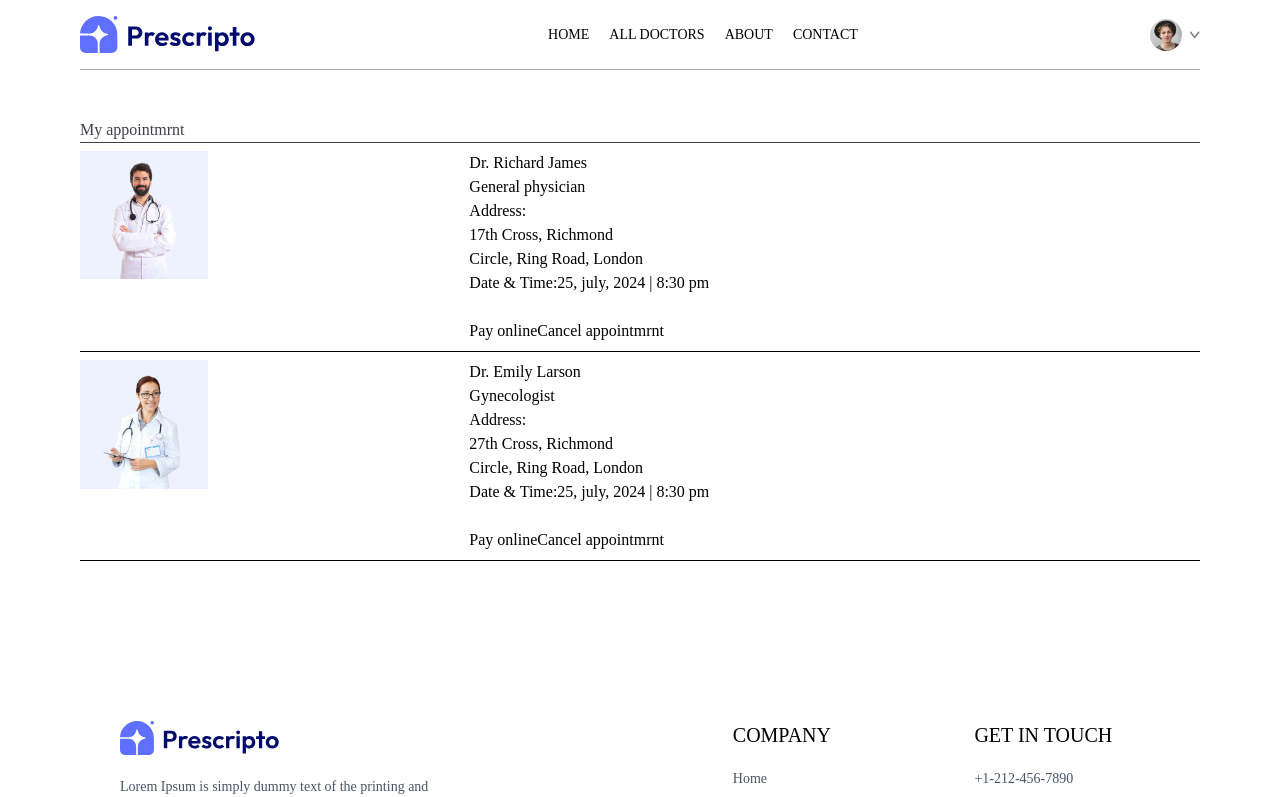
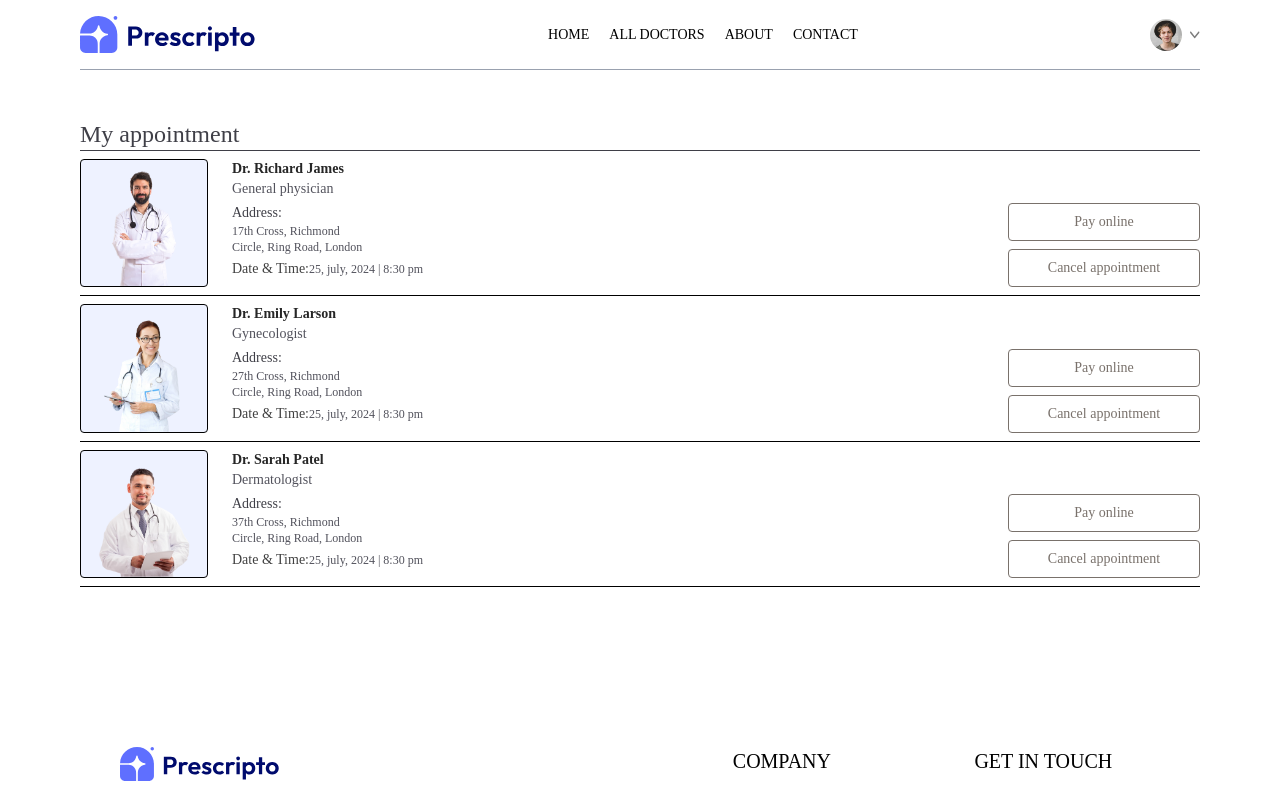
Before and after one commit to Nru707/Mejor-Project-college, a React (Vite) app in the folder frontend/: page /my-appointment in a window 1280 px wide. Shown: the top 797 px of the page. Built offline with nearby package versions, Linux system fonts and the light colour scheme.

Commit message:
"commit"

```diff
--- a/frontend/src/components/Navbar.jsx
+++ b/frontend/src/components/Navbar.jsx
@@ -4,7 +4,7 @@
 const Navbar = () => {
   const navigate = useNavigate();
 
-  //const [showMenu, setShowMenu] = useState(false);
+  const [showMenu, setShowMenu] = useState(false);
   const [token, setToken] = useState(true);
   return (
     <div className="flex items-center justify-between text-sm py-4 mb-5 border-b border-b-gray-400">
@@ -59,6 +59,20 @@
             Create Account
           </button>
         )}
+        <img onClick={() => setShowMenu(true)} className = "w-6 md:hidden" src={assets.menu_icon} alt=""/>
+        {/*--------------------------------------------------- mobile menu------------------------------------------*/}
+        <div className={`${showMenu ? 'fixed w-full' : 'h-0 w-0'} md:hidden right-0 top-0  bottom-0 z-20 overflow-hidden  bg-white transition-all`}>
+          <div className="flex items-center justify-between px-5 py-6">
+            <img className='w-36' src={assets.logo}/>
+            <img className="w-7" onClick={() => setShowMenu(false) } src={assets.cross_icon} />
+          </div>
+          <ul className="flex flex-col items-center gap-2 mt-5 px-5 text-lg font-medium">
+            <NavLink>HOME</NavLink>
+            <NavLink>ALL DOCTORS</NavLink>
+            <NavLink>ABOUT</NavLink>
+            <NavLink>CONTACT</NavLink>
+          </ul>
+        </div>
       </div>
     </div>
   );
--- a/frontend/src/pages/MyAppointment.jsx
+++ b/frontend/src/pages/MyAppointment.jsx
@@ -5,25 +5,39 @@
   const { doctors } = useContext(AppContext);
   return (
     <div>
-      <p className="pd-3 mt-12  font-medium text-zinc-700 border-b">My appointmrnt</p>
+      <p className="pd-3 mt-12 font-medium text-2xl text-zinc-700 border-b">
+        My appointment
+      </p>
       <div>
-        {doctors.slice(0, 2).map((item, index) => (
-          <div className="grid grid-cols-[1fr_2fr] gap-4 sm:gap-6 py-2 border-b" key={index}>
+        {doctors.slice(0, 3).map((item, index) => (
+          <div
+            className="grid grid-cols-[1fr_2fr] gap-4 sm:flex sm:gap-6 py-2 border-b"
+            key={index}
+          >
             <div>
-              <img className="w-32 bg-indigo-50" src={item.image} alt="image" />
+              <img className="w-32 bg-indigo-50 border rounded" src={item.image} alt="image" />
             </div>
-            <div>
-              <p>{item.name}</p>
+            <div className="flex-1 text-sm text-zinc-600">
+              <p className="text-neutral-800 font-semibold">{item.name}</p>
               <p>{item.speciality}</p>
-              <p>Address:</p>
-              <p>{item.address.line1}</p>
-              <p>{item.address.line2}</p>
-              <p><span>Date & Time:</span>25, july, 2024 | 8:30 pm</p>
+              <p className="text-zinc-700 font-medium mt-1">Address:</p>
+              <p className="text-xs">{item.address.line1}</p>
+              <p className="text-xs">{item.address.line2}</p>
+              <p className="text-xs mt-1">
+                <span className="text-sm text-neutral-700 font-medium">
+                  Date & Time:
+                </span>
+                25, july, 2024 | 8:30 pm
+              </p>
             </div>
             <div></div>
-            <div>
-              <button>Pay online</button>
-              <button>Cancel appointmrnt</button>
+            <div className="flex flex-col gap-2 justify-end">
+              <button className="text-sm text-stone-500 text-center sm:min-w-48 py-2 border rounded cursor-pointer hover:bg-blue-600 hover:text-white transition-all duration-300">
+                Pay online
+              </button>
+              <button className="text-sm text-stone-500 text-center sm:min-w-48 py-2 border rounded cursor-pointer hover:bg-red-600 hover:text-white transition-all duration-300">
+                Cancel appointment
+              </button>
             </div>
           </div>
         ))}
```
